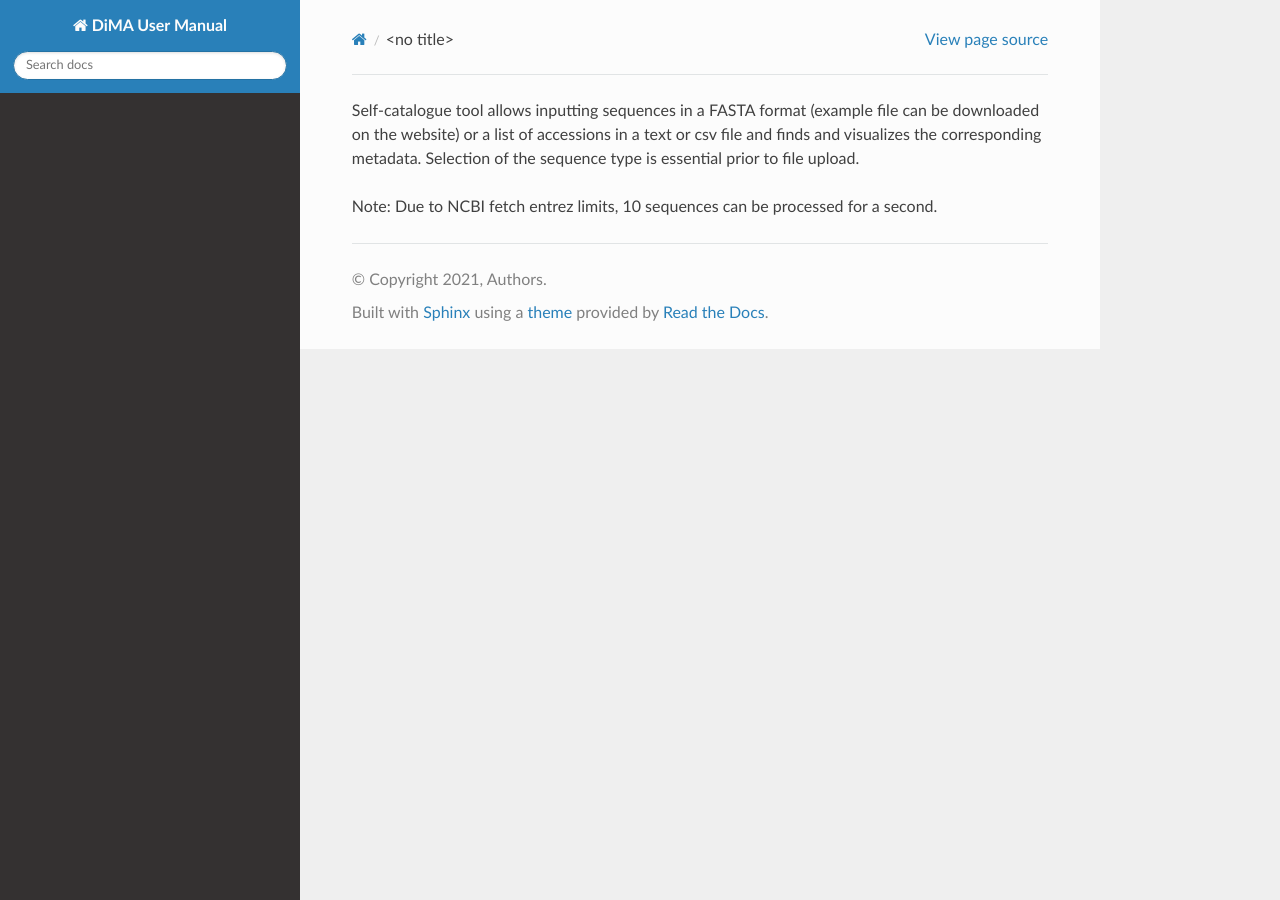
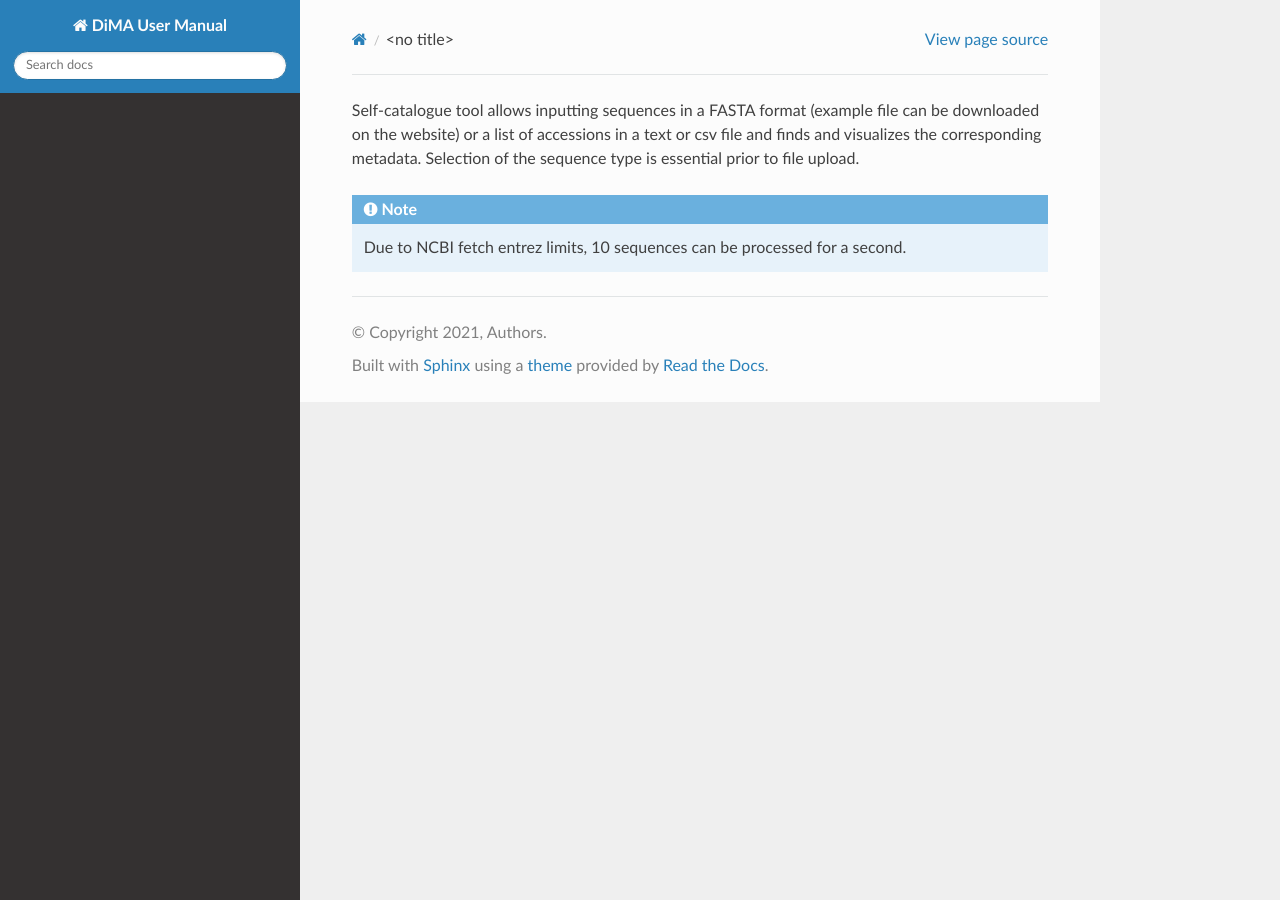
Before and after one commit to eselimnl/viromedash-docs, a Sphinx documentation site: the page built from docs/source/self.md, in a window 1280 px wide. Built offline with Sphinx 7.4.7 and the Read the Docs theme 2.0.0, drawn with Linux system fonts in a browser that asks for light colours.

Commit message:
Update self.md

````diff
--- a/docs/source/self.md
+++ b/docs/source/self.md
@@ -1,4 +1,5 @@
 Self-catalogue tool allows inputting sequences in a FASTA format (example file can be downloaded on the website) or a list of accessions in a text or csv file and finds and visualizes the corresponding metadata. Selection of the sequence type is essential prior to file upload.
 
-Note:
+```{note}
 Due to NCBI fetch entrez limits, 10 sequences can be processed for a second.
+```
````
